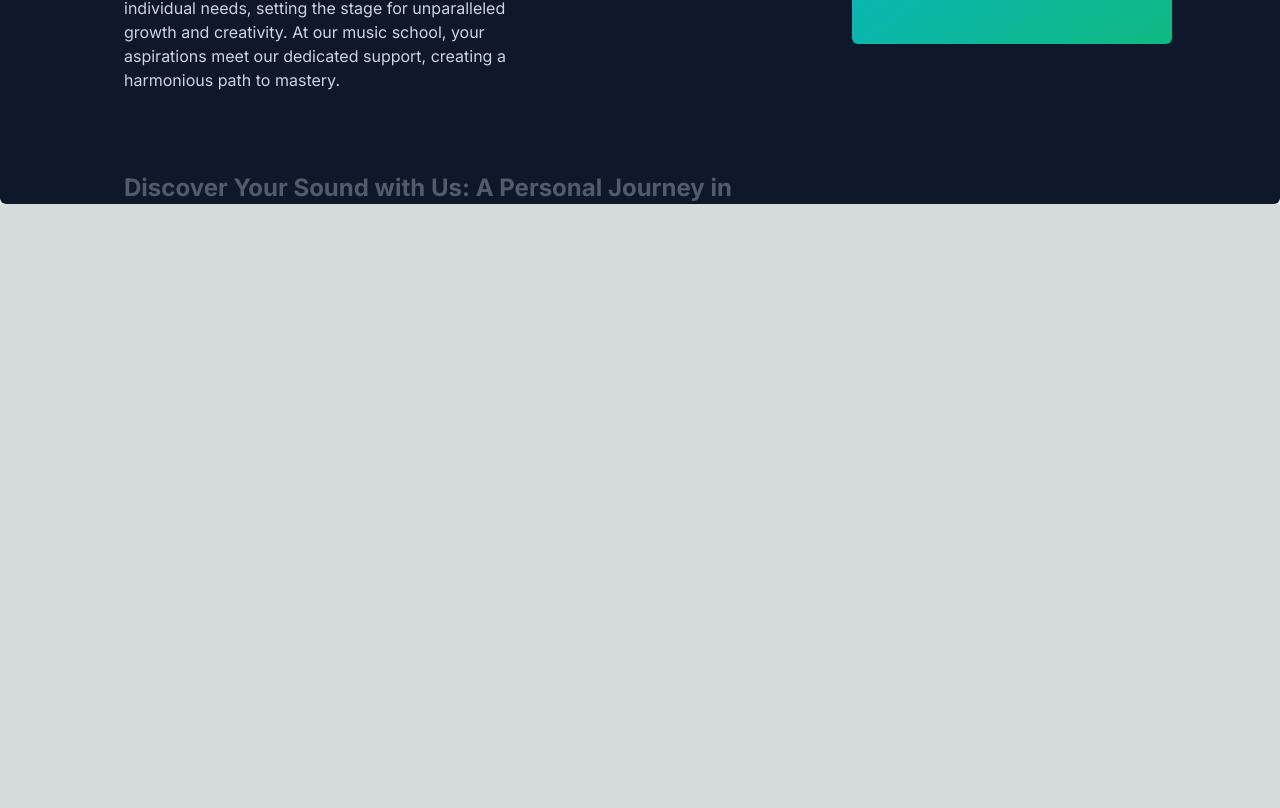
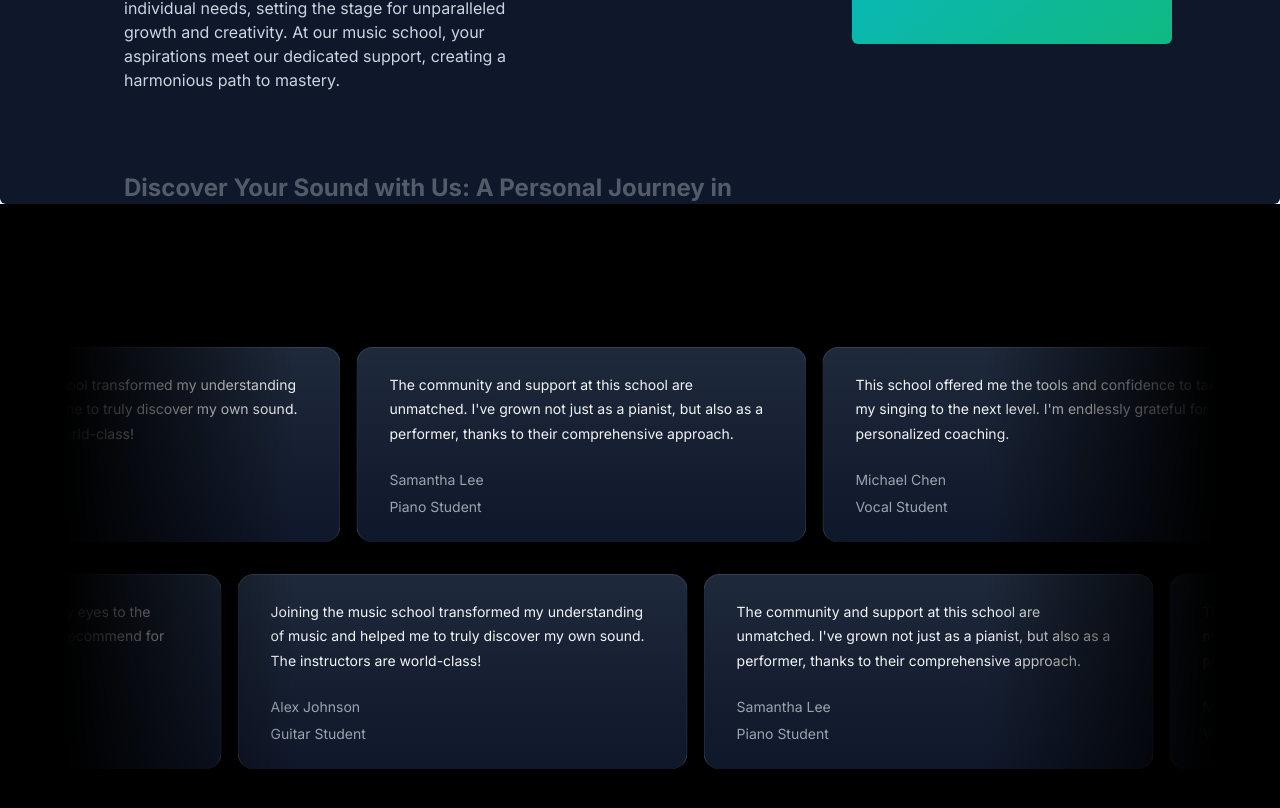
Before and after one commit to barchakuz/nextJs, a Next.js app: page / in a window 1280 px wide. Shown: the part 1684-2492 px from the top of the page. Before the commit the page ends 1888 px from the top, so only its background shows below. Built offline with nearby package versions, Linux system fonts and the light colour scheme.

Commit message:
Moving cards animation featuers

```diff
--- /dev/null
+++ b/app/components/MusicSchoolCards.tsx
@@ -0,0 +1,59 @@
+'use client'
+import { InfiniteMovingCards } from "./ui/infinite-moving-cards";
+
+const musicSchoolTestimonials = [
+    {
+      quote:
+        'Joining the music school transformed my understanding of music and helped me to truly discover my own sound. The instructors are world-class!',
+      name: 'Alex Johnson',
+      title: 'Guitar Student',
+    },
+    {
+      quote:
+        "The community and support at this school are unmatched. I've grown not just as a pianist, but also as a performer, thanks to their comprehensive approach.",
+      name: 'Samantha Lee',
+      title: 'Piano Student',
+    },
+    {
+      quote:
+        "This school offered me the tools and confidence to take my singing to the next level. I'm endlessly grateful for the personalized coaching.",
+      name: 'Michael Chen',
+      title: 'Vocal Student',
+    },
+    {
+      quote:
+        'As a violinist, finding the right mentor can be challenging, but this school matched me with a teacher who truly understands my goals and challenges.',
+      name: 'Emily Taylor',
+      title: 'Violin Student',
+    },
+    {
+      quote:
+        'The production courses here opened my eyes to the intricacies of music production. Highly recommend for any aspiring producers!',
+      name: 'Chris Morales',
+      title: 'Music Production Student',
+    },
+  ];
+
+function MusicSchoolCards() {
+  return (
+    <div className="h-[40rem] w-full dark:bg-black dark:bg-grid-white/[0.2] relative flex flex-col items-center justify-center overflow-hidden">
+        <h2 className="text-3xl font-bold text-center mb-8 z-10">Hear our Harmony: Voices of success</h2>
+        <div className="flex justify-center w-full overflow-hidden px-4 sm:px-6 lg:px-8">
+            <div className="w-full max-w-6xl">
+            <InfiniteMovingCards
+                items={musicSchoolTestimonials}
+                direction="left"
+                speed="slow"
+            />
+            <InfiniteMovingCards
+                items={musicSchoolTestimonials}
+                direction="right"
+                speed="slow"
+            />
+            </div>
+        </div>
+    </div>
+  )
+}
+
+export default MusicSchoolCards
--- /dev/null
+++ b/app/components/ui/infinite-moving-cards.tsx
@@ -0,0 +1,121 @@
+"use client";
+
+import { cn } from "@/app/utils/cn";
+import React, { useEffect, useState } from "react";
+
+export const InfiniteMovingCards = ({
+  items,
+  direction = "left",
+  speed = "fast",
+  pauseOnHover = true,
+  className,
+}: {
+  items: {
+    quote: string;
+    name: string;
+    title: string;
+  }[];
+  direction?: "left" | "right";
+  speed?: "fast" | "normal" | "slow";
+  pauseOnHover?: boolean;
+  className?: string;
+}) => {
+  const containerRef = React.useRef<HTMLDivElement>(null);
+  const scrollerRef = React.useRef<HTMLUListElement>(null);
+
+  useEffect(() => {
+    addAnimation();
+  }, []);
+  const [start, setStart] = useState(false);
+  function addAnimation() {
+    if (containerRef.current && scrollerRef.current) {
+      const scrollerContent = Array.from(scrollerRef.current.children);
+
+      scrollerContent.forEach((item) => {
+        const duplicatedItem = item.cloneNode(true);
+        if (scrollerRef.current) {
+          scrollerRef.current.appendChild(duplicatedItem);
+        }
+      });
+
+      getDirection();
+      getSpeed();
+      setStart(true);
+    }
+  }
+  const getDirection = () => {
+    if (containerRef.current) {
+      if (direction === "left") {
+        containerRef.current.style.setProperty(
+          "--animation-direction",
+          "forwards"
+        );
+      } else {
+        containerRef.current.style.setProperty(
+          "--animation-direction",
+          "reverse"
+        );
+      }
+    }
+  };
+  const getSpeed = () => {
+    if (containerRef.current) {
+      if (speed === "fast") {
+        containerRef.current.style.setProperty("--animation-duration", "20s");
+      } else if (speed === "normal") {
+        containerRef.current.style.setProperty("--animation-duration", "40s");
+      } else {
+        containerRef.current.style.setProperty("--animation-duration", "80s");
+      }
+    }
+  };
+  return (
+    <div
+      ref={containerRef}
+      className={cn(
+        "scroller relative z-20  max-w-7xl overflow-hidden  [mask-image:linear-gradient(to_right,transparent,white_20%,white_80%,transparent)]",
+        className
+      )}
+    >
+      <ul
+        ref={scrollerRef}
+        className={cn(
+          " flex min-w-full shrink-0 gap-4 py-4 w-max flex-nowrap",
+          start && "animate-scroll ",
+          pauseOnHover && "hover:[animation-play-state:paused]"
+        )}
+      >
+        {items.map((item, idx) => (
+          <li
+            className="w-[350px] max-w-full relative rounded-2xl border border-b-0 flex-shrink-0 border-slate-700 px-8 py-6 md:w-[450px]"
+            style={{
+              background:
+                "linear-gradient(180deg, var(--slate-800), var(--slate-900)",
+            }}
+            key={item.name}
+          >
+            <blockquote>
+              <div
+                aria-hidden="true"
+                className="user-select-none -z-1 pointer-events-none absolute -left-0.5 -top-0.5 h-[calc(100%_+_4px)] w-[calc(100%_+_4px)]"
+              ></div>
+              <span className=" relative z-20 text-sm leading-[1.6] text-gray-100 font-normal">
+                {item.quote}
+              </span>
+              <div className="relative z-20 mt-6 flex flex-row items-center">
+                <span className="flex flex-col gap-1">
+                  <span className=" text-sm leading-[1.6] text-gray-400 font-normal">
+                    {item.name}
+                  </span>
+                  <span className=" text-sm leading-[1.6] text-gray-400 font-normal">
+                    {item.title}
+                  </span>
+                </span>
+              </div>
+            </blockquote>
+          </li>
+        ))}
+      </ul>
+    </div>
+  );
+};
--- a/app/page.tsx
+++ b/app/page.tsx
@@ -2,6 +2,7 @@
 import HeroSection from "./components/HeroSection";
 import FeaturedCourse from "./components/FeaturedCourse";
 import WhyChooseUs from "./components/WhyChooseUs";
+import MusicSchoolCards from "./components/MusicSchoolCards";
 
 export default function Home() {
   return (
@@ -9,6 +10,7 @@
       <HeroSection />
       <FeaturedCourse />
       <WhyChooseUs />
+      <MusicSchoolCards />
     </>
   );
 }
--- a/tailwind.config.ts
+++ b/tailwind.config.ts
@@ -22,6 +22,7 @@
       },
       animation: {
         spotlight: "spotlight 2s ease .75s 1 forwards",
+        scroll:"scroll var(--animation-duration, 40s) var(--animation-direction, forwards) linear infinite",
       },
       keyframes: {
         spotlight: {
@@ -29,6 +30,11 @@
             transform: "translate(-72%, -62%) scale(0.5)",},
           "100%": {opacity: '1',
             transform: "translate(-50%,-40%) scale(1)",}
+        },
+        scroll: {
+          to: {
+            transform: "translate(calc(-50% - 0.5rem))",
+          },
         },
       },
     },
```
